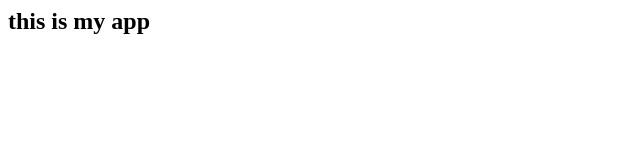
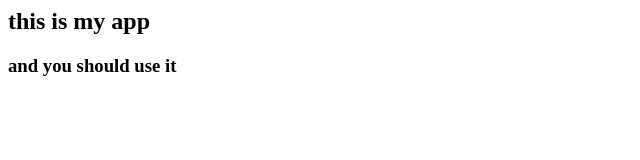
Before and after one commit to vetronz/myApp, a plain HTML site: page index.html in a window 1280 px wide. Shown: the whole page, without its empty margins (0-640 px from the left). Drawn offline with Linux system fonts and the light colour scheme.

Commit message:
sending it back

```diff
--- a/index.html
+++ b/index.html
@@ -2,4 +2,6 @@
 
 <h2>this is my app</h2>
 
+<h3> and you should use it </h3>
+
 </html>
```
